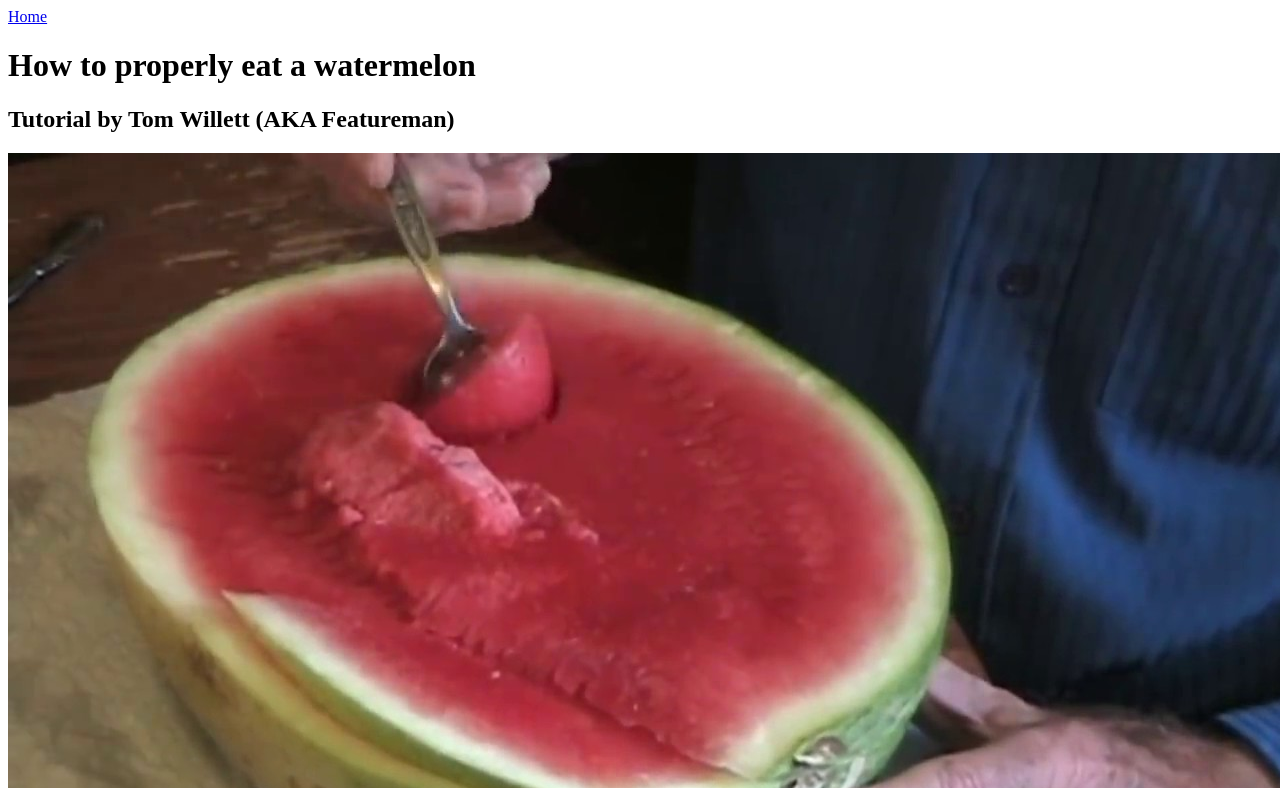
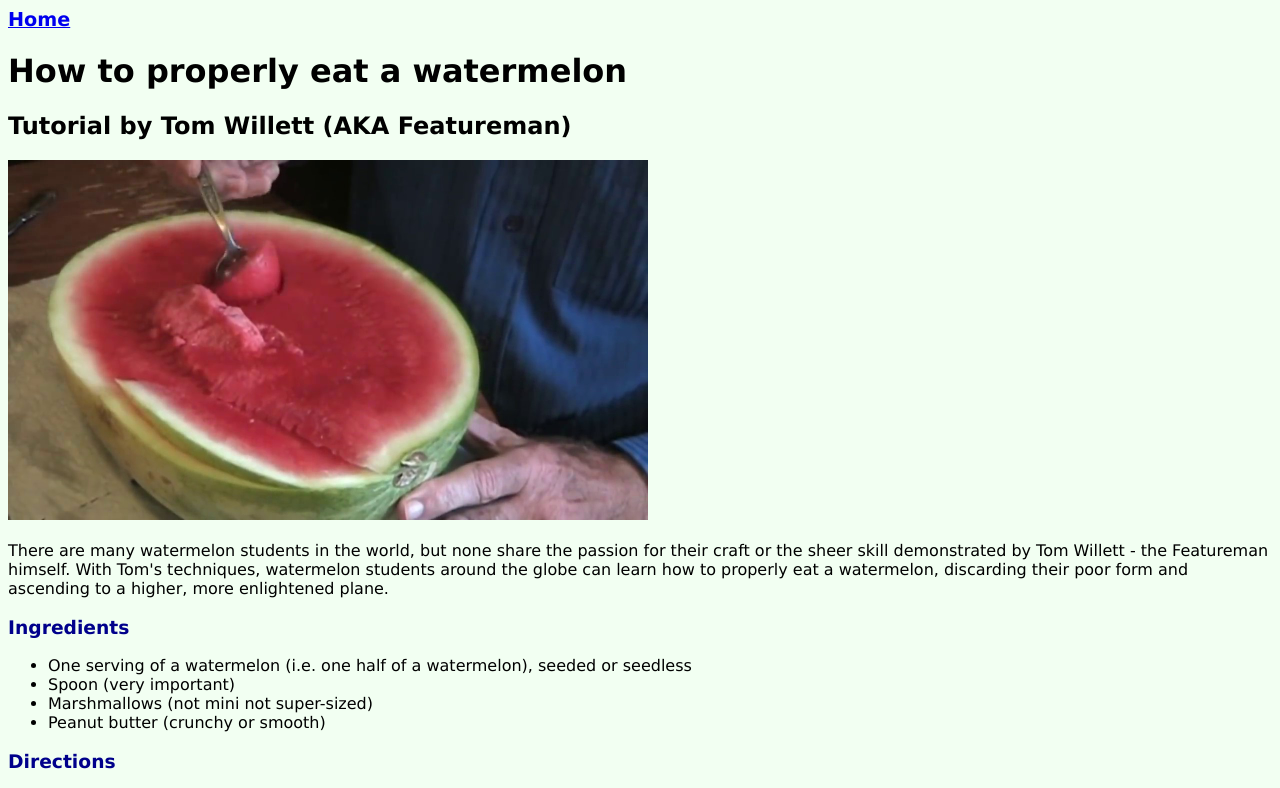
Before and after one commit to AlexUmha/odin-recipes, a plain HTML site: page recipes/watermelon.html in a window 1280 px wide. Shown: the top 788 px of the page. Drawn offline with Linux system fonts and the light colour scheme.

Commit message:
Add CSS stylesheet and links to it.
New CSS Stylesheet slightly darkens the page with a miniscule green tint, emboldens links, and makes h3 headers dark blue because it looks nice.

```diff
--- a/recipes/watermelon.html
+++ b/recipes/watermelon.html
@@ -4,12 +4,13 @@
     <meta charset="UTF-8">
     <meta name="viewport" content="width=device-width, initial-scale=1.0">
     <title>Tom Willett's Watermelon</title>
+    <link rel = "stylesheet" href="../styles.css">
 </head>
 <body>
     <a href="../index.html">Home</a>
     <h1>How to properly eat a watermelon</h1>
     <h2>Tutorial by Tom Willett (AKA Featureman)</h2>
-    <a href="https://www.youtube.com/watch?v=5gUKZpgVfMo"><img src="./images/watermelon.jpg" alt = "Tom Willett's watermelon-eating technique" width="1280" height="720"></a>
+    <a href="https://www.youtube.com/watch?v=5gUKZpgVfMo"><img src="./images/watermelon.jpg" alt = "Tom Willett's watermelon-eating technique" width="640px" height="auto"></a>
     <p>There are many watermelon students in the world, but none share the passion for their craft or the sheer skill demonstrated by Tom Willett - the Featureman himself. With Tom's techniques, watermelon students around the globe can learn how to properly eat a watermelon, discarding their poor form and ascending to a higher, more enlightened plane.</p>
     <h3>Ingredients</h3>
     <ul>
--- /dev/null
+++ b/styles.css
@@ -0,0 +1,11 @@
+a{
+    font-size: larger;
+    font-weight: bold;
+}
+h3{
+    color: darkblue
+}
+body{
+    background-color: rgb(242, 255, 242);
+    font-family: 'Lucida Sans', 'Lucida Sans Regular', 'Lucida Grande', 'Lucida Sans Unicode', Geneva, Verdana, sans-serif;
+}
```
Also changed, not shown: index.html (+1 -0 lines), recipes/apple-cider-chicken.html (+2 -1 lines), recipes/duch-brownies.html (+1 -0 lines).
